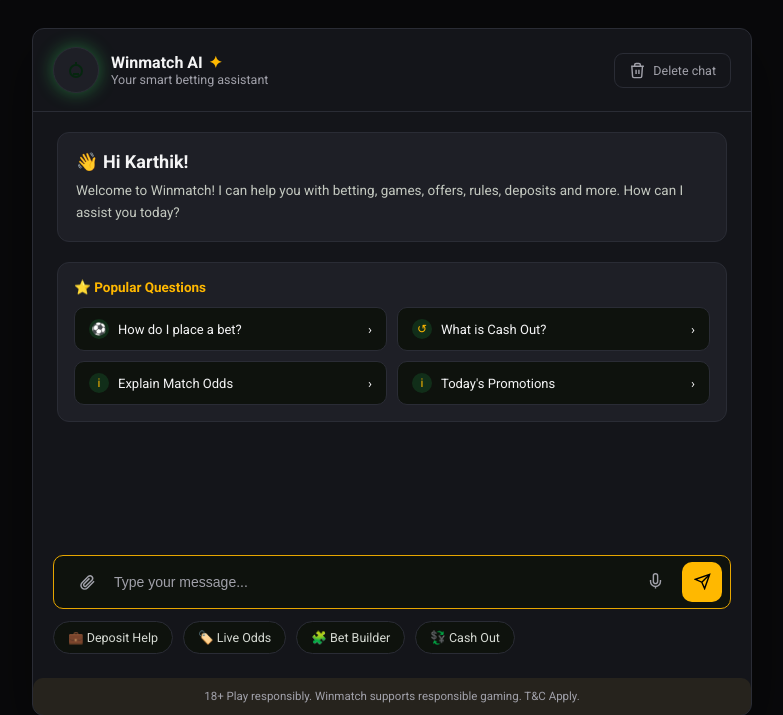
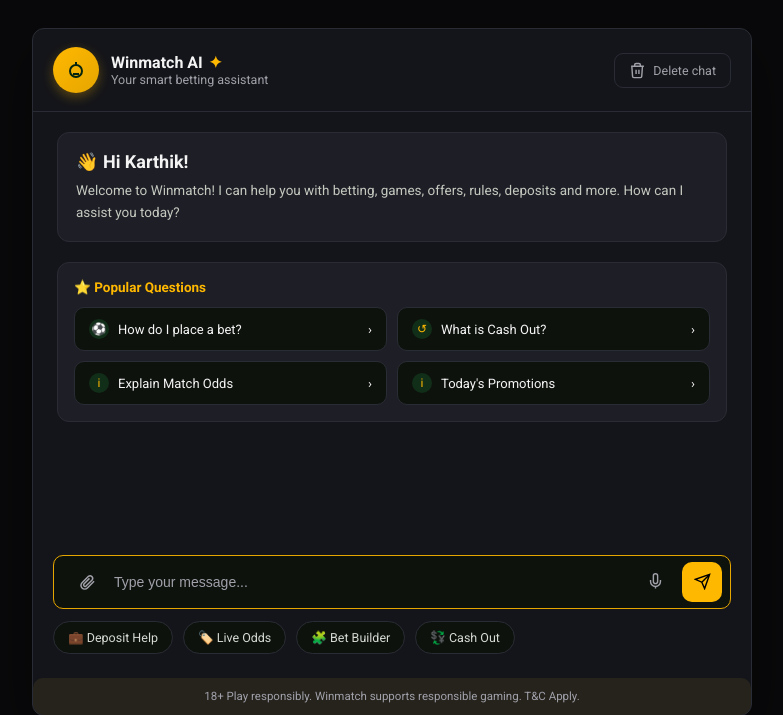
Before and after one commit to karthi3345/chatbot, a Django app: page / in a window 1280 px wide. Shown: the top 715 px of the page, without its empty margins (248-1031 px from the left). Run offline with Django 5.2, Linux system fonts and the light colour scheme.

Commit message:
Fix invisible bot avatars by restoring a prominent Yellow gradient background

```diff
--- a/templates/chatbot/index.html
+++ b/templates/chatbot/index.html
@@ -57,9 +57,10 @@
   }
   .bot-avatar{
     width:46px;height:46px;border-radius:50%;
-    background: var(--panel-2); border: 1px solid var(--border); color: var(--yellow);
+    background: linear-gradient(135deg, var(--yellow), var(--yellow-hover));
+    color: #000;
     display:flex;align-items:center;justify-content:center;
-    box-shadow:0 0 18px rgba(61,255,110,0.35);
+    box-shadow:0 4px 12px rgba(255,184,0,0.3);
     flex:none;
   }
   .bot-avatar svg{width:24px;height:24px;}
@@ -110,8 +111,9 @@
   .msg-row{display:flex;gap:10px;max-width:78%;}
   .msg-row.user{align-self:flex-end;flex-direction:row-reverse;}
   .msg-row .m-avatar{width:32px;height:32px;border-radius:50%;flex:none;
-    background: var(--panel-2); border: 1px solid var(--border); color: var(--yellow);
-    display:flex;align-items:center;justify-content:center;}
+    background: linear-gradient(135deg, var(--yellow), var(--yellow-hover)); color: #000;
+    display:flex;align-items:center;justify-content:center;
+    box-shadow:0 2px 8px rgba(255,184,0,0.2);}
   .msg-row .m-avatar svg{width:18px;height:18px;}
   .bubble{
     border-radius:14px;padding:13px 16px;font-size:13.8px;line-height:1.55;
```
Also changed, not shown: 3 other files.
